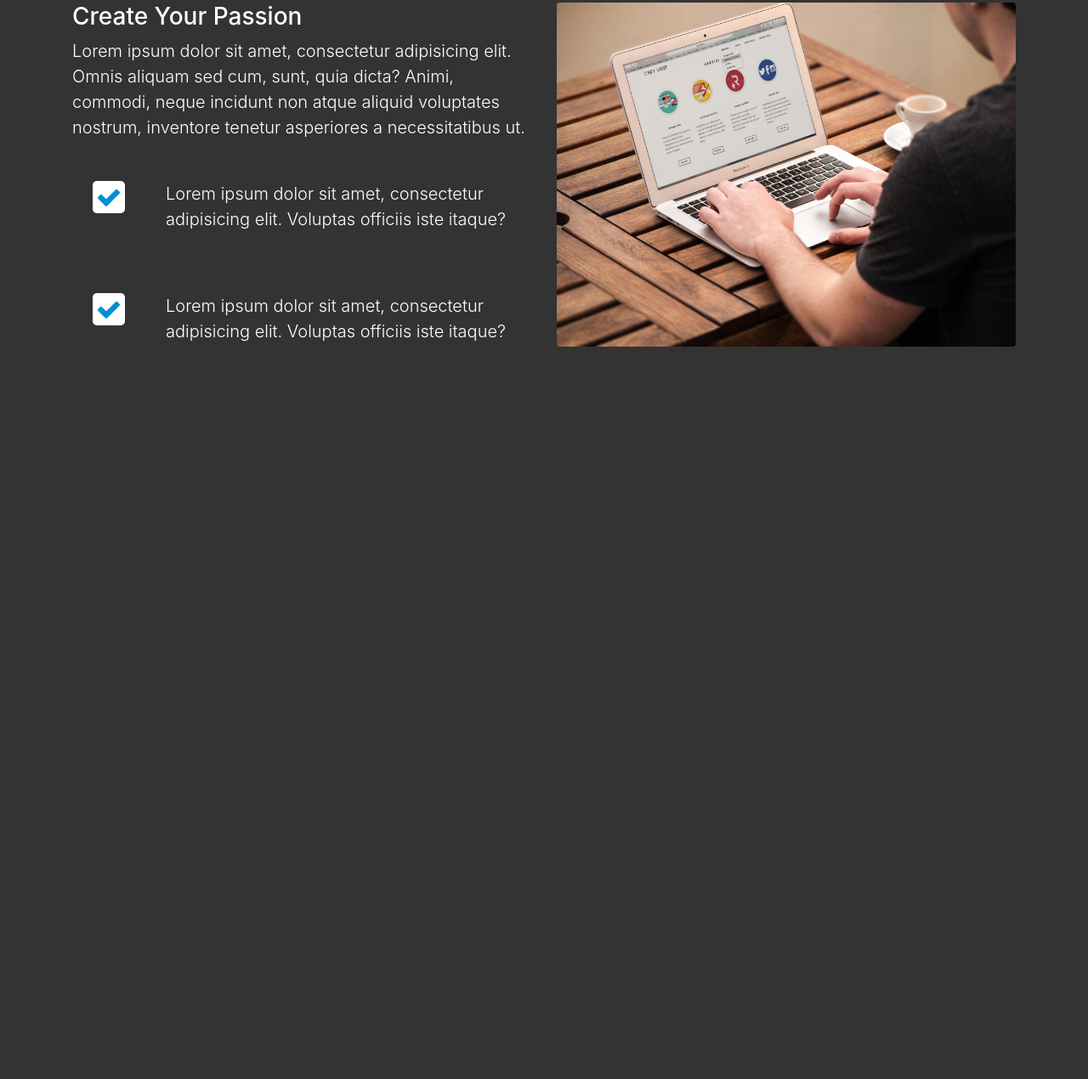
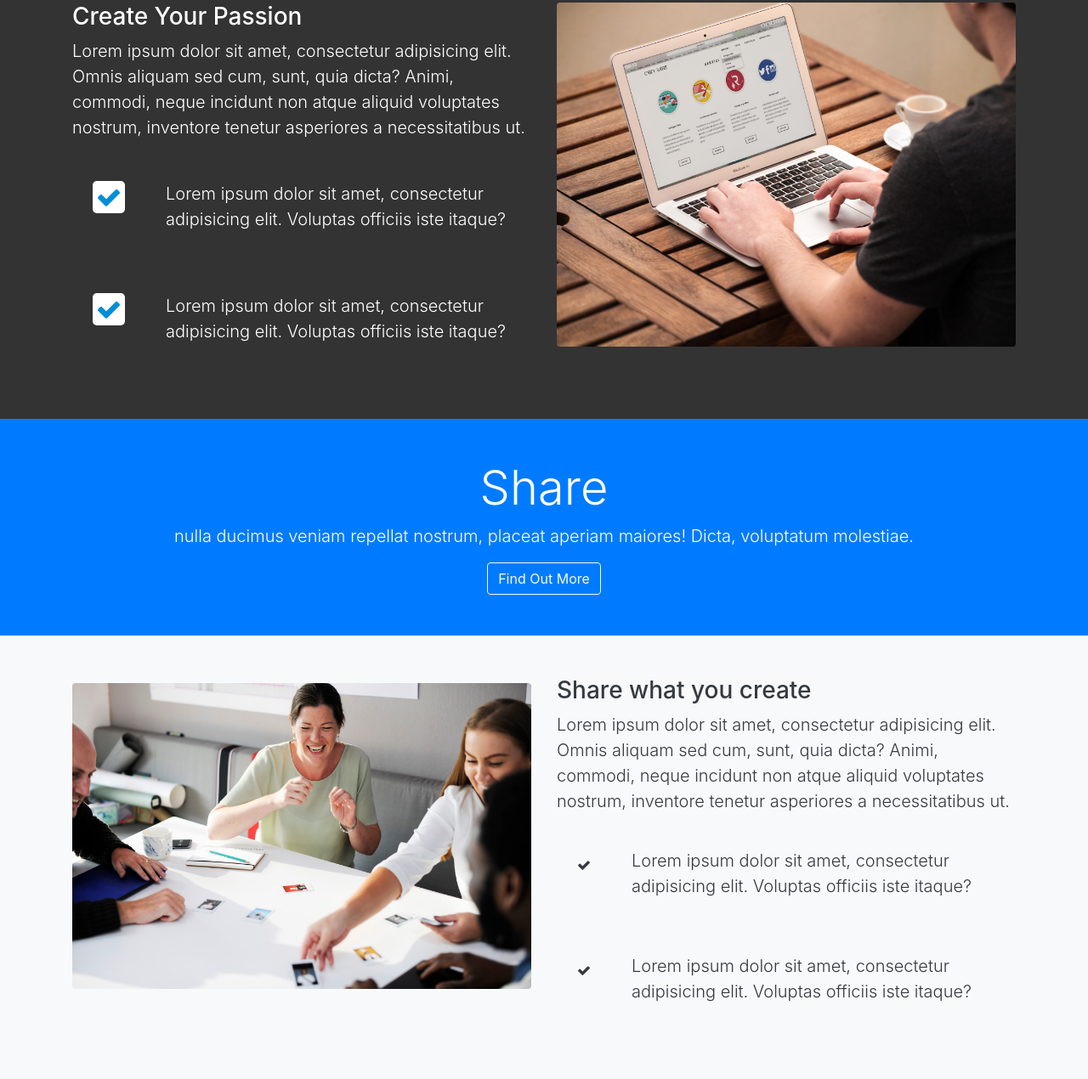
Before and after one commit to saddamhr/looplab, a plain HTML site: page index.html in a window 1280 px wide. Shown: the part 1941-3211 px from the top of the page at 85% size. Before the commit the page ends 2434 px from the top, so only its background shows below. Drawn offline with Linux system fonts and the light colour scheme.

Commit message:
share section done

```diff
--- a/index.html
+++ b/index.html
@@ -208,6 +208,47 @@
 		</div>
 	</section>
 
+	<!-- SHARE HEAD SECTION -->
+	<section id="share-head-section" class="bg-primary py-5 text-center">
+		<div class="container">
+			<h3 class="display-4">Share</h3>
+			<p class="lead">nulla ducimus veniam repellat nostrum, placeat aperiam maiores! Dicta, voluptatum molestiae.
+			</p>
+			<a href="#" class="btn btn-outline-light">Find Out More</a>
+		</div>
+	</section>
+
+	<!-- SHARE MAIN SECTION -->
+	<section id="share-main-section" class="bg-light py-5 text-dark">
+		<div class="container">
+			<div class="row">
+				<div class="col-lg-6 col-md-12">
+					<img src="assets/img/share.jpeg" alt="Share" class="img-fluid rounded mt-2">
+				</div>
+				<div class="col-lg-6 col-md-12">
+					<h3>Share what you create</h3>
+					<p class="lead">Lorem ipsum dolor sit amet, consectetur adipisicing elit. Omnis aliquam sed cum, sunt, quia dicta? Animi, commodi, neque incidunt non atque aliquid voluptates nostrum, inventore tenetur asperiores a necessitatibus ut.</p>
+					<div class="d-flex flex-row">
+						<div class="p-4 align-self-start mt-2">
+							<i class="fa fa-check"></i>
+						</div>
+						<div class="p-4 align-self-end">
+							<p class="lead">Lorem ipsum dolor sit amet, consectetur adipisicing elit. Voluptas officiis iste itaque?</p>
+						</div>
+					</div>
+					<div class="d-flex flex-row">
+						<div class="p-4 align-self-start mt-2">
+							<i class="fa fa-check"></i>
+						</div>
+						<div class="p-4 align-self-end">
+							<p class="lead">Lorem ipsum dolor sit amet, consectetur adipisicing elit. Voluptas officiis iste itaque?</p>
+						</div>
+					</div>
+				</div>
+			</div>
+		</div>
+	</section>
+
 	<script src="assets/js/jquery.min.js"></script>
 	<script src="assets/js/popper.min.js"></script>
 	<script src="assets/js/bootstrap.min.js"></script>
```
